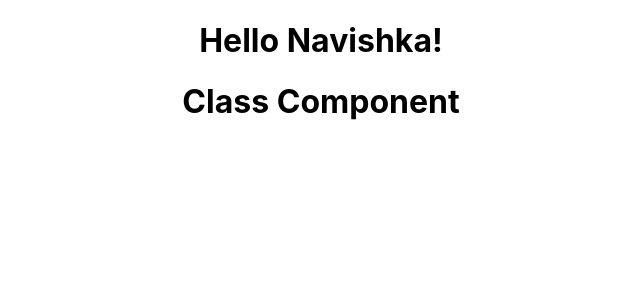
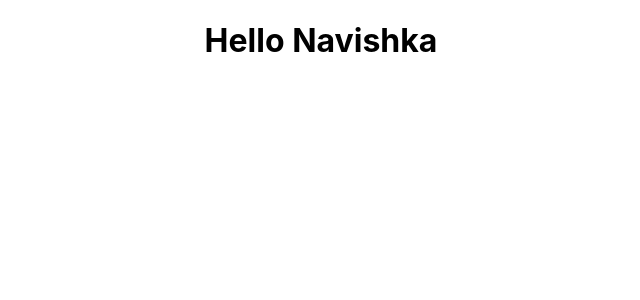
Before and after one commit to navishkauoc/reactjs-codevolution, a React (Create React App) app in the folder hello-world/: page / in a window 1280 px wide. Shown: the top 300 px of the page, without its empty margins (319-959 px from the left). Built offline with nearby package versions, Linux system fonts and the light colour scheme.

Commit message:
Using JSX

```diff
--- a/hello-world/src/App.js
+++ b/hello-world/src/App.js
@@ -1,12 +1,14 @@
 import './App.css';
 import Greet from './components/Greet';
+import Hello from './components/Hello';
 import Welcome from './components/Welcome';
 
 function App() {
   return (
     <div className="App">
-      <Greet />
-      <Welcome />
+      {/* <Greet />
+      <Welcome /> */}
+      <Hello />
     </div>
   );
 }
--- /dev/null
+++ b/hello-world/src/components/Hello.js
@@ -0,0 +1,15 @@
+import React from 'react';
+
+const Hello = () => {
+    // return (
+    //     <div>
+    //         <h1>Hello Navishka</h1>
+    //     </div>
+    // )
+    return React.createElement(
+        'div',
+        {id: "hello", className: "dummyClass"},
+        React.createElement('h1', null, 'Hello Navishka'));
+}
+
+export default Hello;
```
